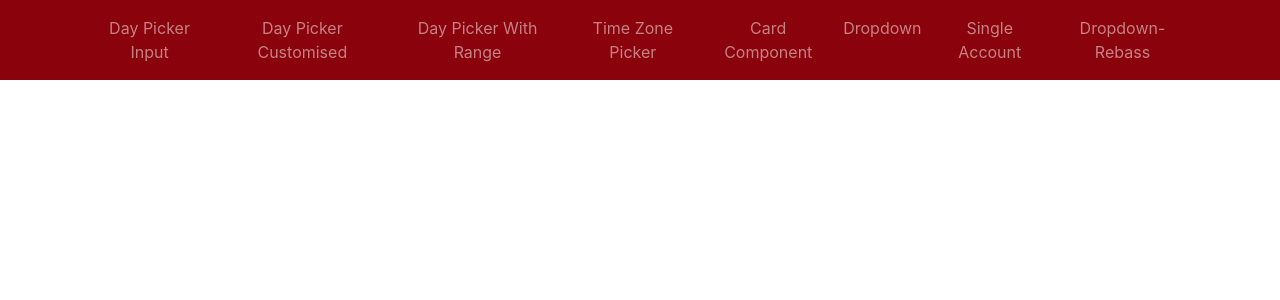
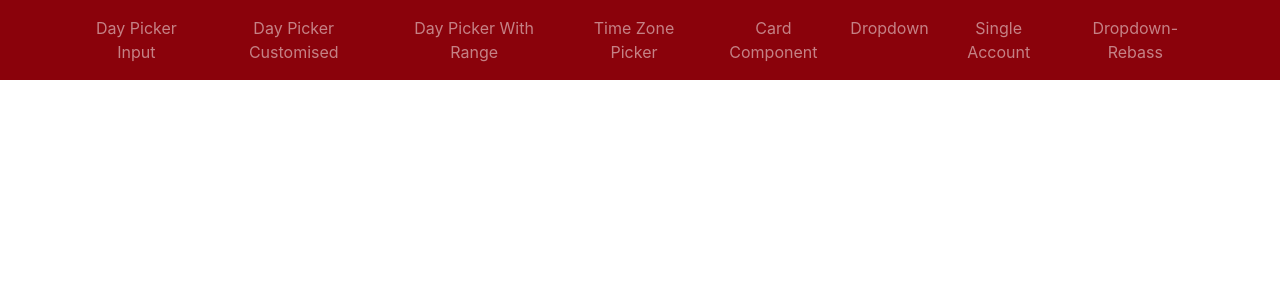
Before and after one commit to niksbadgujar/SharedComponents, a React (Create React App) app: page / in a window 1280 px wide. Shown: the top 300 px of the page. Built offline with nearby package versions, Linux system fonts and the light colour scheme.

Commit message:
Customised header

```diff
--- a/src/components/Header.js
+++ b/src/components/Header.js
@@ -7,7 +7,7 @@ const Header = () => {
   return (
     <>
       <Navbar dark expand="md">
-        <div className="container">
+        <div className="container" style={{ paddingLeft: "0px", paddingRight: '0px' }}>
           <Nav navbar>
             <NavItem>
               <NavLink className="nav-link" to="/dayPickerInput">
```
